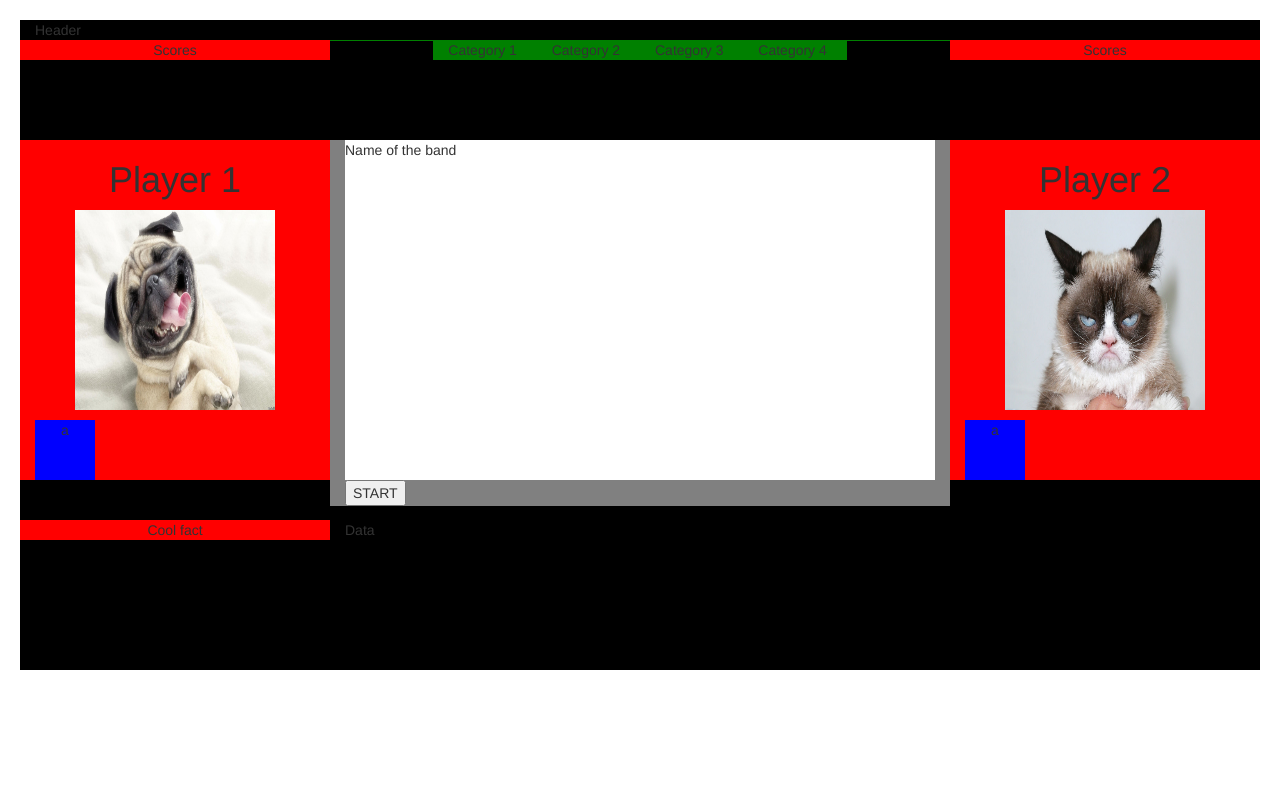
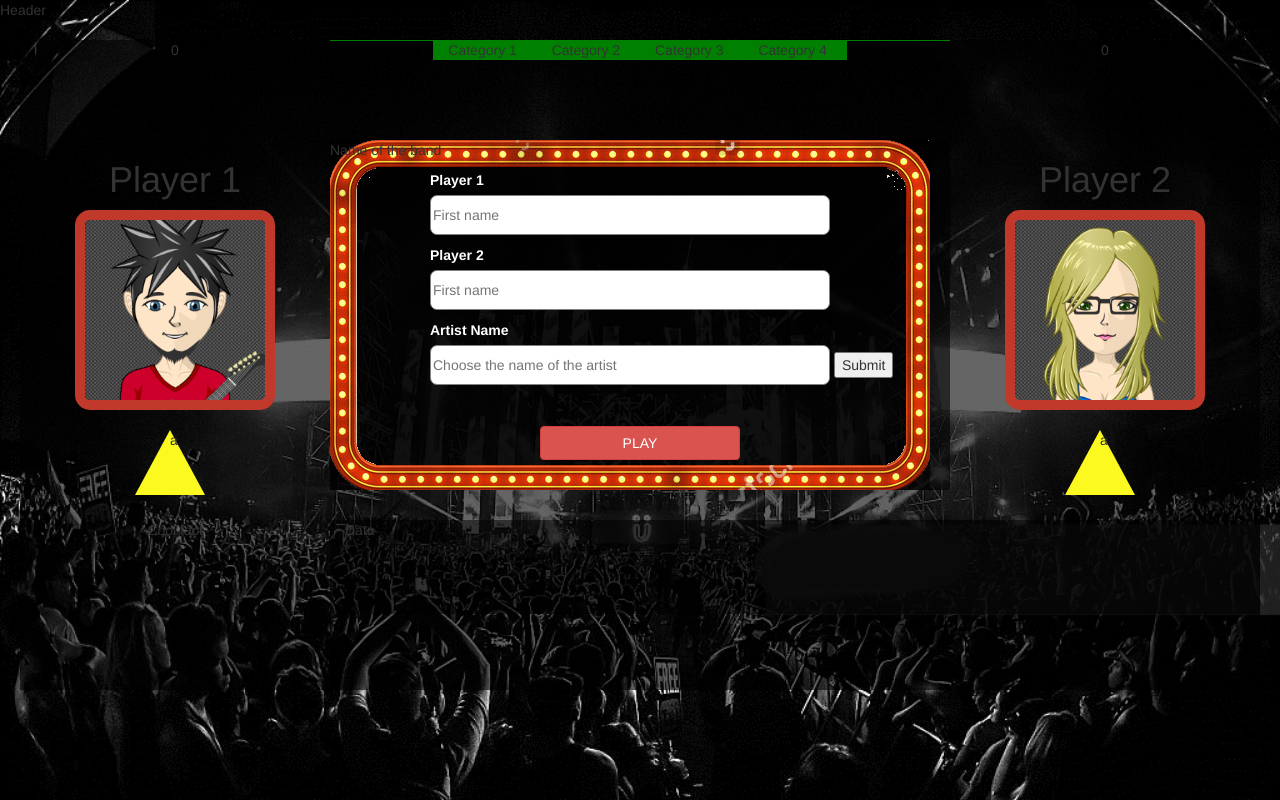
Before and after one commit to emiliogomezlavin/buzzing-fiesta, a PHP site: page / in a window 1280 px wide. Run offline with PHP 8.4, Linux system fonts and the light colour scheme; some libraries are stand-ins or nearby versions.

Commit message:
adds 90% finishe CSS and dynamic iTunes search form

```diff
--- a/index.html
+++ b/index.html
@@ -6,51 +6,65 @@
   <meta http-equiv="X-UA-Compatible" content="IE=edge">
   <meta name="viewport" content="width=device-width, initial-scale=1">
   <title>Music Rumble</title>
+
+  <!-- Adds Bootstrap library and CSS file -->
   <link rel="stylesheet" href="https://maxcdn.bootstrapcdn.com/bootstrap/3.3.6/css/bootstrap.min.css">
   <link rel="stylesheet" href="style.css">
+
+  <!-- Adds animate.css library -->
   <!-- <link rel="stylesheet" href="animate.min.css"> -->
+
+  <!-- Adds JQuery and Ajax libraries and the Javascript file -->
   <script src="http://code.jquery.com/jquery-2.2.2.min.js"></script>
   <script src="https://ajax.googleapis.com/ajax/libs/jquery/1.11.3/jquery.min.js"></script>
-  <script src="dataDummie.js" type="text/javascript"></script>
   <script src="script.js" type="text/javascript"></script>
+  <!-- <script src="dataDummie.js" type="text/javascript"></script> -->
 </head>
 
 <body>
 
-
+  <header>
+    <div>Header</div>
+  </header>
   <div class="container-fluid">
-    <header>
-      <div>Header</div>
-    </header>
     <div class="row" id="row1">
-      <div class="col-md-3"><div id="scoresX">Scores</div></div>
+      <div class="col-md-3"><div id="scoresX">0</div></div>
       <div class="col-md-1"></div>
       <div class="col-md-1">Category 1</div>
       <div class="col-md-1">Category 2</div>
       <div class="col-md-1">Category 3</div>
       <div class="col-md-1">Category 4</div>
       <div class="col-md-1"></div>
-      <div class="col-md-3"><div id="scoresY">Scores</div></div>
+      <div class="col-md-3"><div id="scoresY">0</div></div>
     </div>
     <div class ="row" id="row2">
-      <div class="col-md-3">
-        <h1>Player 1</h1>
-        <img src="images/dog-test.jpg" height="200px" width="200px">
-        <div class="buzz" id="buzzerX">a</div>
+      <div class="col-md-3" id="flashX">
+        <h1 id="player1">Player 1</h1>
+        <img id="players" src="images/avatar-1.jpeg" height="200px" width="200px">
+        <div class="triangle" id="buzzerX">a</div>
       </div>
       <div class="col-md-6">
         <div id="board">
           <p>Name of the band</p>
+          <form class=".col-md-6" id="startForm">
+            <label class ="formLabel" for="player1Input">Player 1</label>
+            <input class="formInput" type="text" id="player1Input" placeholder="First name" required>
+            <label class ="formLabel" for="player2Input">Player 2</label>
+            <input class="formInput" type="text" id="player2Input" placeholder="First name" required>
+            <label class ="formLabel" for="bandInput">Artist Name</label>
+            <input class="formInput" type="text" id="artistInput" placeholder="Choose the name of the artist" required>
+            <input type="submit">
+          </form>
           <div id="form">
             <audio id="song" autoplay></audio>
           </div>
+          <button class="btn btn-danger" id="btn">PLAY</button>
         </div>
-        <button id="btn">START</button>
       </div>
-      <div class="col-md-3">
-        <h1>Player 2</h1>
-        <img src="images/grumpy-cat.jpg" height="200px" width="200px">
-        <div class="buzz" id="buzzerO">a</div>
+      <div class="col-md-3" id="flashY">
+        <h1 id="player2">Player 2</h1>
+        <img id="players" src="images/avatar-2.jpeg" height="200px" width="200px">
+        <div class="triangle" id="buzzerY">a</div>
       </div>
     </div>
     <div class="row" id="row3">
@@ -58,6 +72,7 @@
       <div class="col-md-9">Data</div>
     </div>
   </div>
+  <!-- <div id="boardFrame"></div> -->
 </body>
 
 </html>
--- a/script.js
+++ b/script.js
@@ -1,15 +1,20 @@
 
-var itunesData = "https://itunes.apple.com/search?term=jack+johnson&country=US";
+// var itunesData = "https://itunes.apple.com/search?term=jack+johnson&country=US";
 var data = [];
 
 window.onload = function () {
-	initialize();
-	fetchData();
+	getPlayersDetails();
 };
 
-function fetchData() {
+function getTermData (answer) {
+	// var answer = "jack+johnson";
+	fetchData(answer);
+}
+
+function fetchData(searchTerm) {
+  var query = typeof searchTerm === "undefined" ? "jack+johnson" : searchTerm;
   $.ajax({
-    url: itunesData,
+    url: "https://itunes.apple.com/search?term=" + query + "&country=US",
     jsonp : "callback",
     dataType : "jsonp",
     success : onSuccess
@@ -20,6 +25,30 @@ function onSuccess(json) {
   data = json.results;
 }
 
+var player1;
+var player2;
+var artistName;
+
+function getPlayersDetails () {
+	$("#startForm").on("submit", function(event){
+    event.preventDefault();
+    player1 = $("input#player1Input").val();
+    player2 = $("input#player2Input").val();
+    artistName = $("input#artistInput").val();
+
+    document.getElementById("player1").innerHTML = player1;
+    document.getElementById("player2").innerHTML = player2;
+
+    getTermData(artistName);
+
+    var startForm = document.getElementById("startForm");
+	startForm.parentNode.removeChild(startForm);
+	initialize();
+	});
+}
+
+
+
 function initialize (){
 	document.getElementById("btn").addEventListener("click", createQuestion);
 	document.addEventListener("keypress", checkWinner);
@@ -27,16 +56,27 @@ function initialize (){
 
 
 function checkWinner (event) {
-
+		// console.log(document.getElementById("buzzerX"));
 	if (event.keyCode == "115") {
-		document.getElementById("buzzerX").setAttribute("style", "background-color: white");
-		alert("Player 1");
+		document.getElementById("buzzerX").setAttribute("style", "background-color: yellow");
+		document.getElementById("buzzerX").innerHTML = "WINNER!!";
+		// for(i=0; i<6; i++) {
+		// 	fadeInfadeOut("X");
+		// }
+		// animateBuzzer(document.getElementById("buzzerX"));
+		// document.getElementById("flashX").setAttribute("class", "animated flash");
+		// document.getElementById("flashX").setAttribute("style", "background-color: rgba(0,0,0,0.6)");
+		// alert("Player 1");
 		document.removeEventListener("keypress", checkWinner);
 		currentPlayer = "X";
 	}
 	else if (event.keyCode == "108") {
-		document.getElementById("buzzerO").setAttribute("style", "background-color: white");
-		alert("Player 2");
+		document.getElementById("buzzerY").setAttribute("style", "background-color: yellow");
+		document.getElementById("buzzerY").innerHTML = "WINNER!!";
+		// for(i=0; i<6; i++) {
+		// 	fadeInfadeOut("Y");
+		// }
+		// alert("Player 2");
 		document.removeEventListener("keypress", checkWinner);
 		currentPlayer = "Y";
 	}
@@ -46,11 +86,33 @@ function checkWinner (event) {
 	}
 }
 
+// function fadeInfadeOut (win) {
+// 	$("#buzzer" +win).fadeOut(100);
+// 	$("#buzzer" +win).fadeIn(100);
+// }
+
+// function animateBuzzer (buzzer) {
+// 	console.log(buzzer);
+//     buzzer.setAttribute("class", "animated flash");
+//     console.log(buzzer);
+//     buzzer.removeAttribute("class", "animated flash");
+//     console.log(buzzer);
+// 	window.setTimeout( function(){
+// 	    buzzer.removeClass("animated flash");
+// 	}, 200);
+// }
+
+
 var randoms = [];
 var randomInd;
+var firstTime = true;
 
 function createQuestion (event) {
-
+	// $("#buzzerX").keypress(checkWinner(event));
+	if (firstTime) {
+		var startButton = document.getElementById("btn");
+		startButton.parentNode.removeChild(startButton);
+	}
 	randomInd = Math.floor(Math.random()*4);
 	randoms = createRandoms(data);
 
@@ -58,11 +120,10 @@ function createQuestion (event) {
 	song.setAttribute("src", data[randoms[randomInd]].previewUrl);
 
 	for(var i=0; i<randoms.length; i++) {
-		addButton("radio", "question", data[randoms[i]].trackName, "opt"+(i+1));
+		addRadioButton("radio", "question", data[randoms[i]].trackName, "opt"+(i+1));
 	}
-	addButton("submit", "submit", "", "submitButton");
 
-	document.getElementById("btn").removeEventListener("click", createQuestion);
+	addRadioButton("submit", "submit", "", "submitButton");
 	document.getElementById("submitButton").addEventListener("click", verifyAnswer);
 }
 
@@ -87,18 +148,27 @@ function createRandoms (data) {
 	return arr;
 }
 
+// addSubmitButton("submit", "submit", "Submit Answer", "submitButton");
+// addSubmitButton("submit", "submit", "Next Song", "next");
+// function addSubmitButton(type, name, text, id) {
+//     var board = document.getElementById("board");
+//     var element = document.createElement("input");
+//     element.setAttribute("type", type);
+//     element.setAttribute("name", name);
+//     element.setAttribute("id", id);
+//     board.appendChild(element);
+//     board.innerHTML += text;
+// }
 
-function addButton(type, name, text, id) {
+function addRadioButton(type, name, text, id) {
     var label = document.createElement("label");
     var element = document.createElement("input");
     element.setAttribute("type", type);
     element.setAttribute("value", text);
     element.setAttribute("name", name);
     element.setAttribute("id", id);
-
     label.appendChild(element);
-    label.innerHTML += text;
-
+    label.innerHTML += ("        " +text);
     var radio1 = document.getElementById("form");
     radio1.appendChild(label);
 }
@@ -144,7 +214,6 @@ function asignWinner () {
 
 	alert("right answer");
 	var scoresX = document.getElementById("scoresX");
-
 	var scoresY = document.getElementById("scoresY");
 
 
@@ -183,19 +252,24 @@ function checkRadioButtons () {
 
 function nextQuestion () {
 	document.getElementById("submitButton").removeEventListener("click", verifyAnswer);
-	addButton("submit", "submit", "", "next");
+	// var removeSubmit = document.getElementById("submitButton");
+	// removeSubmit.parentNode.removeChild(removeSubmit);
+
+	addRadioButton("submit", "submit", "", "next");
 	document.getElementById("next").addEventListener("click", clearBoard);
 }
+
+// Falta incluir como regresa el buzzer al principio y como va a hacer animacion cuando cambia de jugador
 
 function clearBoard () {
 	var form = document.getElementById("form");
 	form.innerHTML = "<audio autoplay></audio>";
 	document.querySelector("audio").setAttribute("id", "song");
-	console.log(document.getElementById("form"));
 	currentPlayer = "";
 	count = 0;
 	randoms = [];
 	randomInd = 0;
+	firstTime = false;
+	document.addEventListener("keypress", checkWinner);
 	createQuestion();
-	document.addEventListener("keypress", checkWinner);
 }
--- a/style.css
+++ b/style.css
@@ -1,5 +1,11 @@
+body {
+	background-image: url("images/background.jpg");
+	background-size: cover;
+}
+
+
 .container-fluid {
-	background-color: black;
+	background-color: rgba(0,0,0,0.6);
 	height: 650px;
 	margin: 20px;
 }
@@ -13,24 +19,26 @@
 	height: 60px;
 }
 .col-md-3 {
-	background-color: red;
 	text-align: center;
 }
 .col-md-1 {
 	background-color: green;
 }
 .col-md-6 {
-	background-color: gray;
+	background-color: rgba(0,0,0,0.6);
+	position: relative;
 }
 #board {
-	height: 340px;
-	background-color: white;
+	height: 350px;
+	width: 600px;
+	margin-left: -15px;
+	margin-right: -30px;
+	background-color: rgba(0,0,0,0.6);
+	background-image: url("images/board-background.png");
 }
-.col-md-4 {
-	background-color: yellow;
-}
-.col-md-8 {
-	background-color: orange;
+.col-md-9 {
+	background-color: rgba(0,0,0,0.5);
+	height: 94px;
 }
 .buzz {
 	margin-top: 10px;
@@ -41,13 +49,68 @@
 }
 .btn {
 	width: 200px;
-	position: center;
+	position: absolute;
+	left: 210px;
+	bottom: 30px;
 }
-form {
+label {
 	display: block;
+	color: white;
 }
 #scores {
 	background-color: white;
 	text-align: center;
 	font-size: 40px;
 }
+#players {
+	border: 10px solid #c0392b;
+	border-radius: 15px;
+}
+.triangle {
+    width: 0;
+    height: 0;
+    margin-top: 20px;
+    margin-left: 100px;
+    border-bottom: 65px solid #fcf921;
+    border-left: 35px solid transparent;
+    border-right: 35px solid transparent;
+}
+#form {
+	position: absolute;
+	padding: 10px;
+	top: 100px;
+	left: 40px;
+}
+
+#submitButton {
+	position: absolute;
+	left: 80px;
+	bottom: 30px;
+	background-color: blue;
+	border-radius: 5px;
+	border-bottom: 3px groove #bdc3c7;
+	border-right: 1px groove #bdc3c7;
+	border-top: 1px groove #bdc3c7;
+}
+#next {
+	position: absolute;
+	right: 80px;
+	bottom: 30px;
+	background-color: blue;
+	border-radius: 5px;
+	border-bottom: 3px groove #bdc3c7;
+	border-right: 1px groove #bdc3c7;
+	border-top: 1px groove #bdc3c7;
+}
+form {
+	position: absolute;
+	left: 100px;
+	top: 30px;
+}
+.formInput {
+	margin-bottom: 10px;
+	width: 400px;
+	height: 40px;
+	border-radius: 7px;
+	border: 1.5px solid gray;
+}
```
Also changed, not shown: images/avatar-1.jpeg (added), images/avatar-2.jpeg (added), images/background.jpg (added), images/board-background.png (added).
